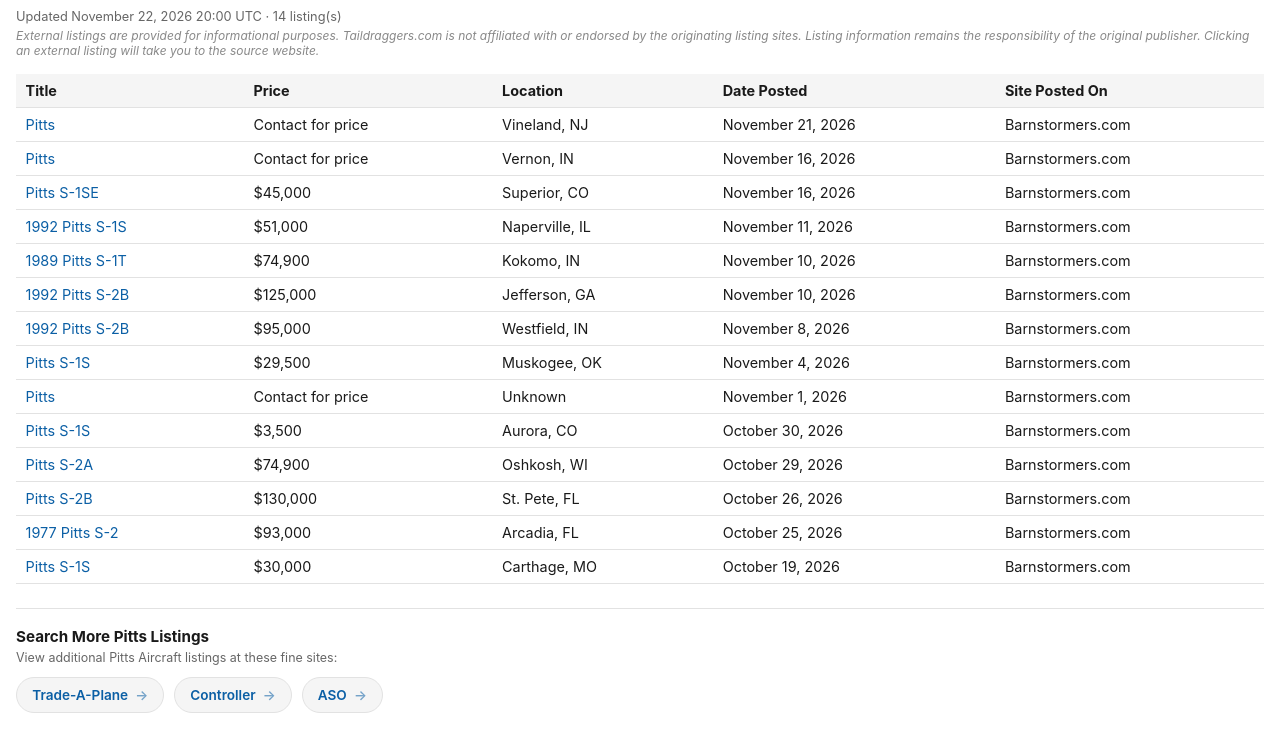
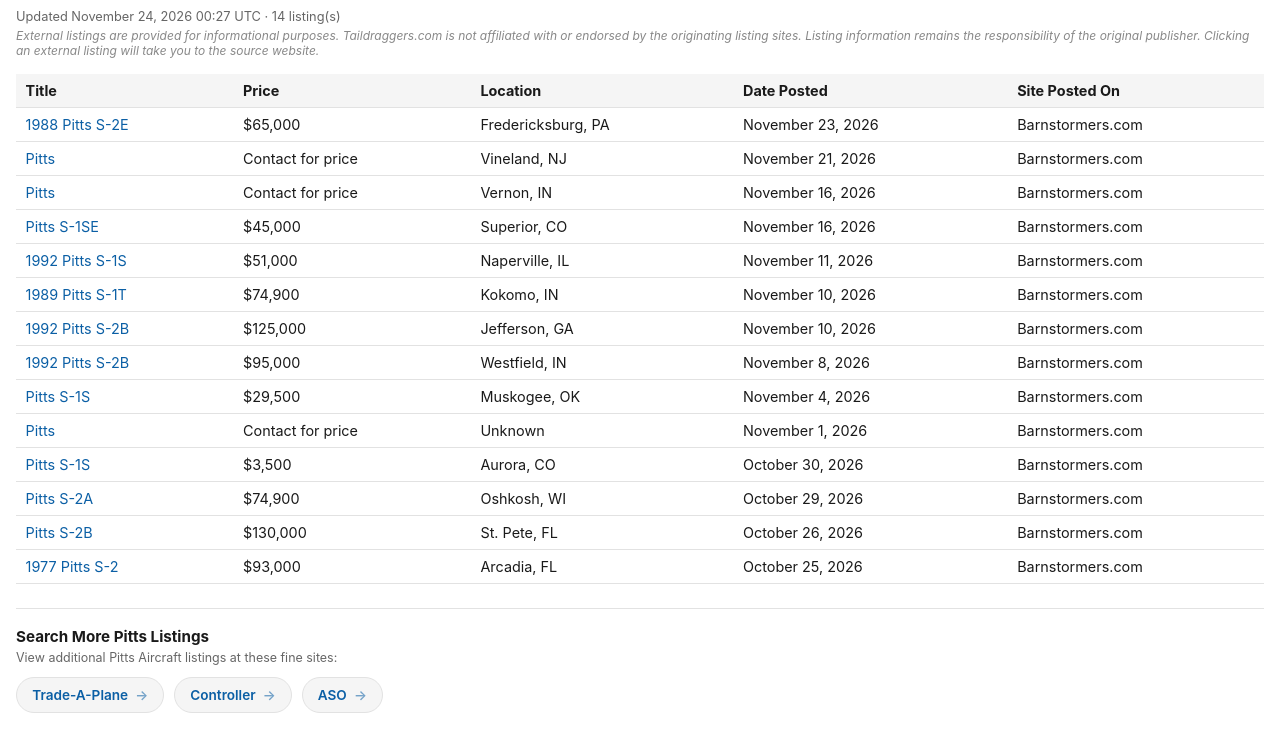
Before and after one commit to taildraggers/pitts, a plain HTML site: page docs/index.html in a window 1280 px wide. Shown: the part 43-794 px from the top of the page. Drawn offline with Linux system fonts and the light colour scheme.

Commit message:
Update Pitts listings (2026-11-24)

```diff
--- a/docs/index.html
+++ b/docs/index.html
@@ -76,13 +76,14 @@
 </head>
 <body>
   <h1>Other Pitts Ads on the Web</h1>
-  <div class="updated">Updated November 22, 2026 20:00 UTC &middot; 14 listing(s)</div>
+  <div class="updated">Updated November 24, 2026 00:27 UTC &middot; 14 listing(s)</div>
   <div class="disclaimer">External listings are provided for informational purposes. Taildraggers.com is not affiliated with or endorsed by the originating listing sites. Listing information remains the responsibility of the original publisher. Clicking an external listing will take you to the source website.</div>
   <table>
     <thead>
       <tr><th>Title</th><th>Price</th><th>Location</th><th>Date Posted</th><th>Site Posted On</th></tr>
     </thead>
     <tbody>
+        <tr><td><a href="https://www.barnstormers.com/classified-2071712-1988-PITTS-S2E.html" target="_blank" rel="noopener noreferrer">1988 Pitts S-2E</a></td><td>$65,000</td><td>Fredericksburg, PA</td><td>November 23, 2026</td><td>Barnstormers.com</td></tr>
         <tr><td><a href="https://www.barnstormers.com/classified-2025522-Pitts-Pitts-Pitts-and-more!.html" target="_blank" rel="noopener noreferrer">Pitts</a></td><td>Contact for price</td><td>Vineland, NJ</td><td>November 21, 2026</td><td>Barnstormers.com</td></tr>
         <tr><td><a href="https://www.barnstormers.com/classified-1616528-Pitts-Restoration-,-Repair.html" target="_blank" rel="noopener noreferrer">Pitts</a></td><td>Contact for price</td><td>Vernon, IN</td><td>November 16, 2026</td><td>Barnstormers.com</td></tr>
         <tr><td><a href="https://www.barnstormers.com/classified-2068349-Pitts-S-1SE.html" target="_blank" rel="noopener noreferrer">Pitts S-1SE</a></td><td>$45,000</td><td>Superior, CO</td><td>November 16, 2026</td><td>Barnstormers.com</td></tr>
@@ -96,7 +97,6 @@
         <tr><td><a href="https://www.barnstormers.com/classified-2062912-Pitts-S-2A.html" target="_blank" rel="noopener noreferrer">Pitts S-2A</a></td><td>$74,900</td><td>Oshkosh, WI</td><td>October 29, 2026</td><td>Barnstormers.com</td></tr>
         <tr><td><a href="https://www.barnstormers.com/classified-2057154-For-Sale-BEAUTIFUL-Pitts-S-2B.html" target="_blank" rel="noopener noreferrer">Pitts S-2B</a></td><td>$130,000</td><td>St. Pete, FL</td><td>October 26, 2026</td><td>Barnstormers.com</td></tr>
         <tr><td><a href="https://www.barnstormers.com/classified-2075110-Beautiful-1977-Pitts-S2.html" target="_blank" rel="noopener noreferrer">1977 Pitts S-2</a></td><td>$93,000</td><td>Arcadia, FL</td><td>October 25, 2026</td><td>Barnstormers.com</td></tr>
-        <tr><td><a href="https://www.barnstormers.com/classified-2074556-Pitts-S1S-Project.html" target="_blank" rel="noopener noreferrer">Pitts S-1S</a></td><td>$30,000</td><td>Carthage, MO</td><td>October 19, 2026</td><td>Barnstormers.com</td></tr>
     </tbody>
   </table>
   <div class="more-resources">
```
